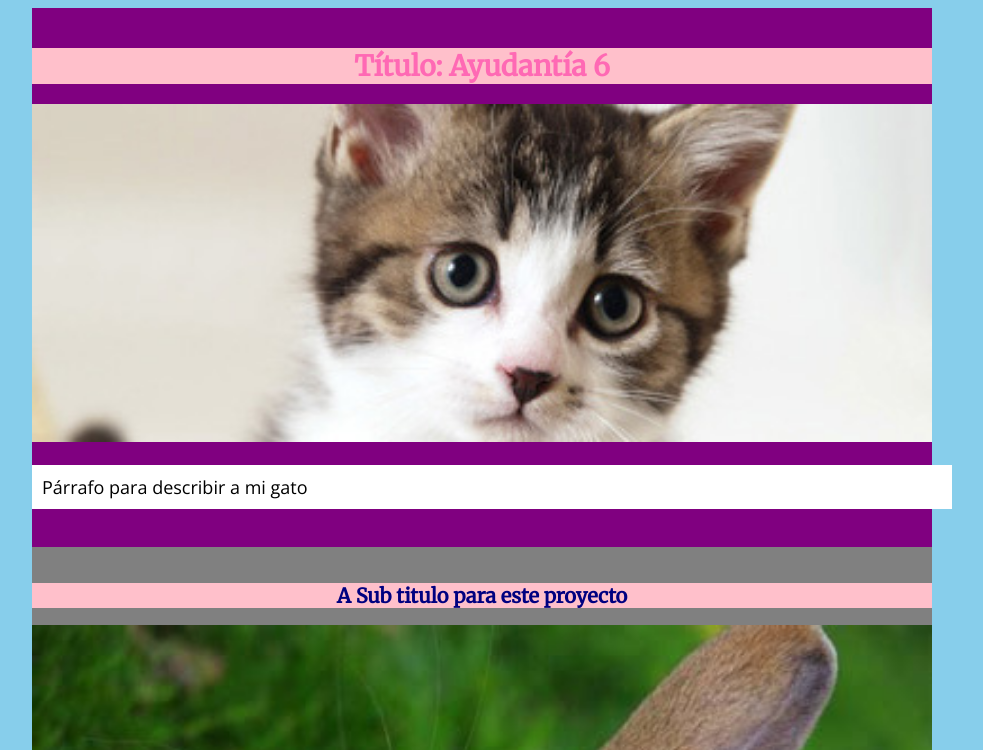
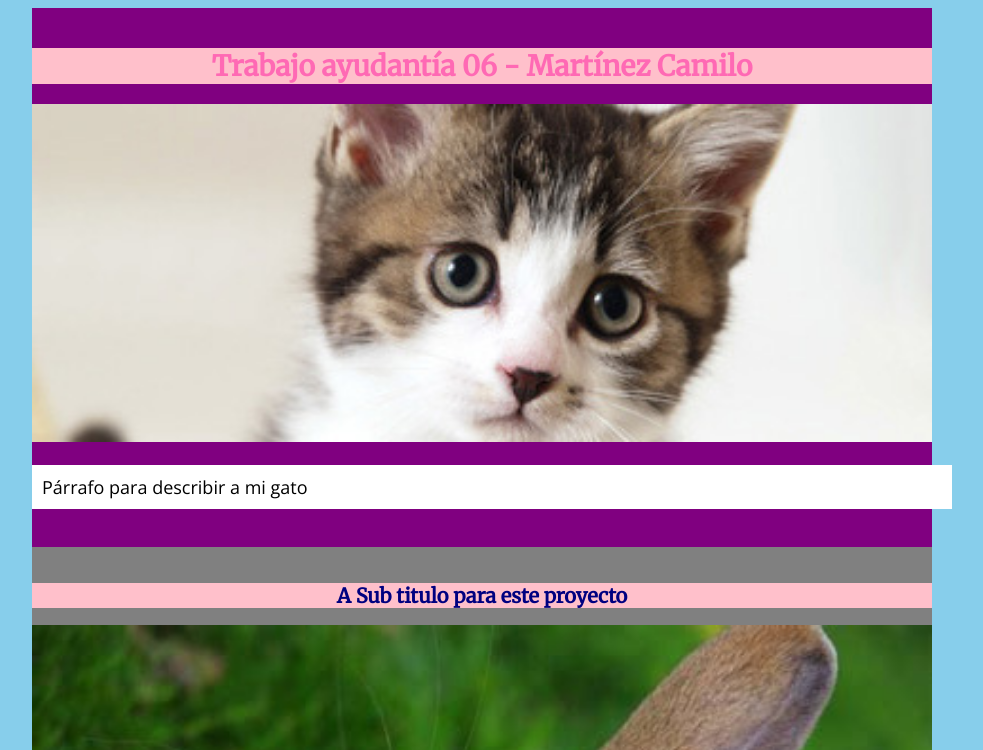
Before and after one commit to C4mil0o/m02-g09, a plain HTML site: page index.html in a window 1280 px wide. Shown: the top 750 px of the page, without its empty margins (158-1141 px from the left). Drawn offline with nearby package versions, Linux system fonts and the light colour scheme.

Commit message:
modifiqué el archivo index

```diff
--- a/index.html
+++ b/index.html
@@ -17,7 +17,7 @@
 
 
 	<div id="introduccion">
-		<h1>Título: Ayudantía 6</h1>
+		<h1>Trabajo ayudantía 06 - Martínez Camilo</h1>
 		<img src="img/imagen01.jpg">
 		<p>Párrafo para describir a mi gato</p>
 	</div>
```
